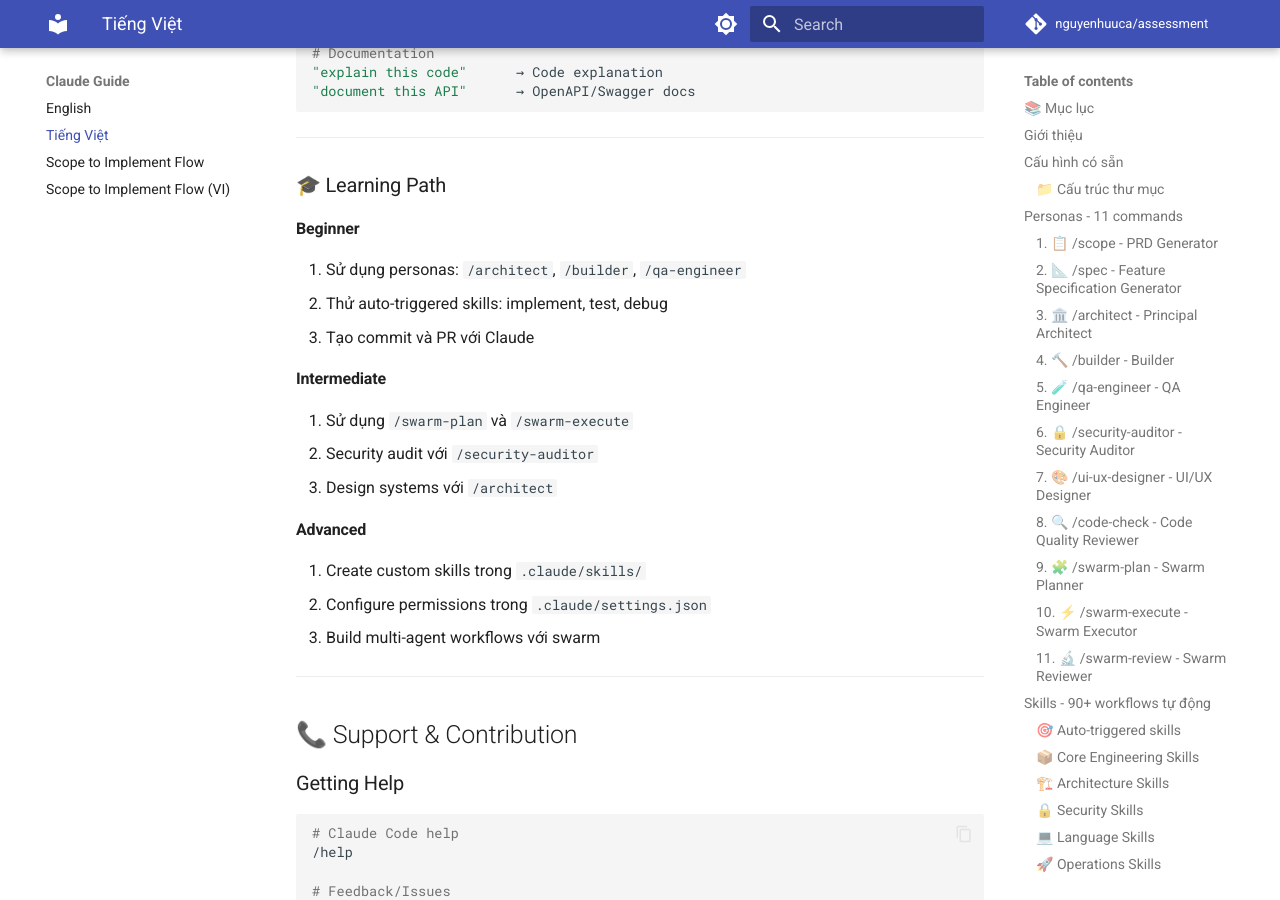
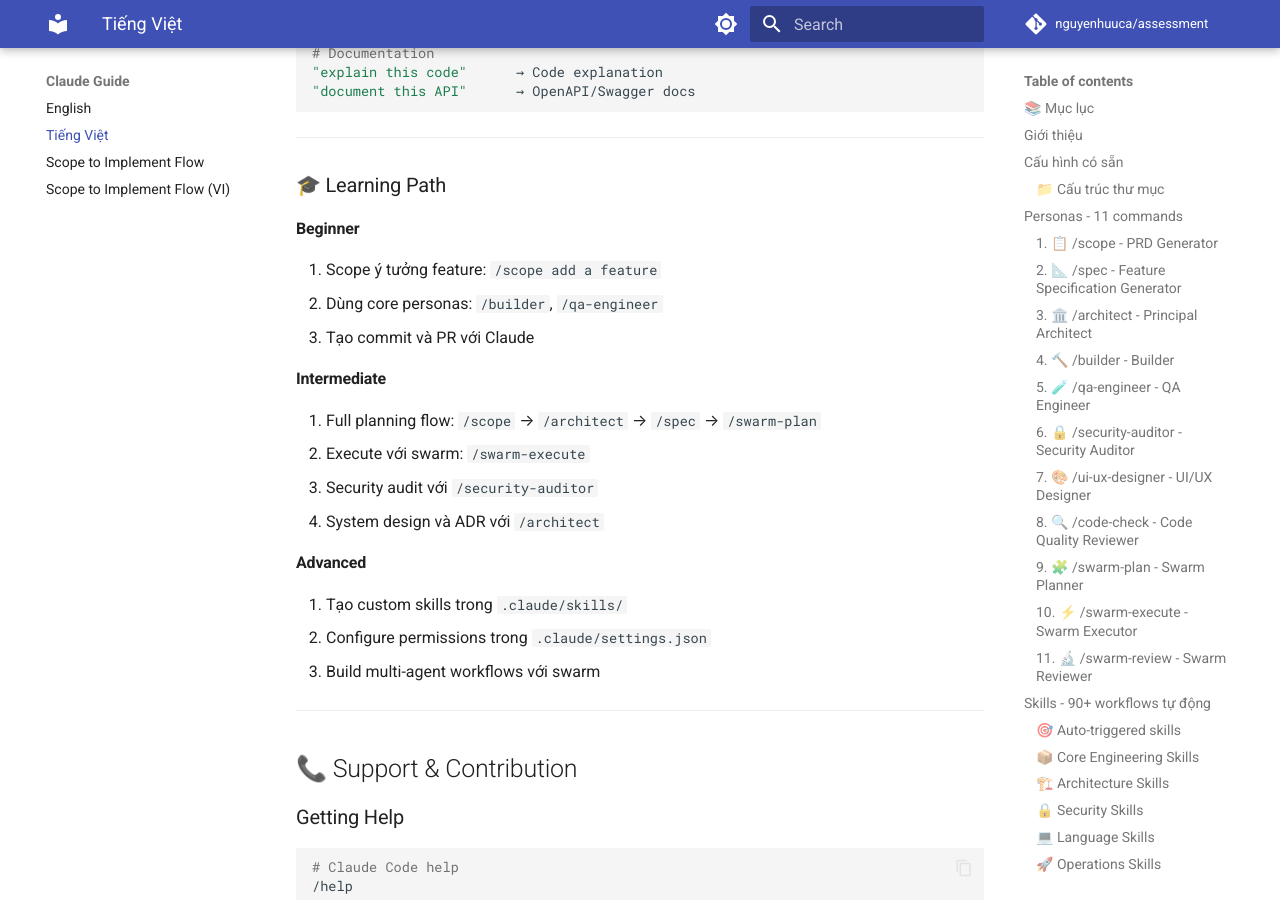
Before and after one commit to nguyenhuuca/assessment, an MkDocs documentation site: the page built from docs/claude-guide-vi.md, in a window 1280 px wide and 900 px high, scrolled down 14176 px. Built offline with MkDocs 1.6.1 and Material for MkDocs 9.7.7, drawn with Linux system fonts in a browser that asks for light colours; comment, search, counter and statistics services are not loaded.

Commit message:
docs: update Learning Path in Claude Guide to include /scope and /spec
Co-Authored-By: Claude Sonnet 4.6 <noreply@anthropic.com>

```diff
--- a/docs/claude-guide-vi.md
+++ b/docs/claude-guide-vi.md
@@ -649,19 +649,20 @@ mvn verify
 ### 🎓 Learning Path
 
 #### Beginner
-1. Sử dụng personas: `/architect`, `/builder`, `/qa-engineer`
-2. Thử auto-triggered skills: implement, test, debug
+1. Scope ý tưởng feature: `/scope add a feature`
+2. Dùng core personas: `/builder`, `/qa-engineer`
 3. Tạo commit và PR với Claude
 
 #### Intermediate
-4. Sử dụng `/swarm-plan` và `/swarm-execute`
-5. Security audit với `/security-auditor`
-6. Design systems với `/architect`
+4. Full planning flow: `/scope` → `/architect` → `/spec` → `/swarm-plan`
+5. Execute với swarm: `/swarm-execute`
+6. Security audit với `/security-auditor`
+7. System design và ADR với `/architect`
 
 #### Advanced
-7. Create custom skills trong `.claude/skills/`
-8. Configure permissions trong `.claude/settings.json`
-9. Build multi-agent workflows với swarm
+8. Tạo custom skills trong `.claude/skills/`
+9. Configure permissions trong `.claude/settings.json`
+10. Build multi-agent workflows với swarm
 
 ---
 
```
Also changed, not shown: docs/claude-guide-en.md (+9 -8 lines).
